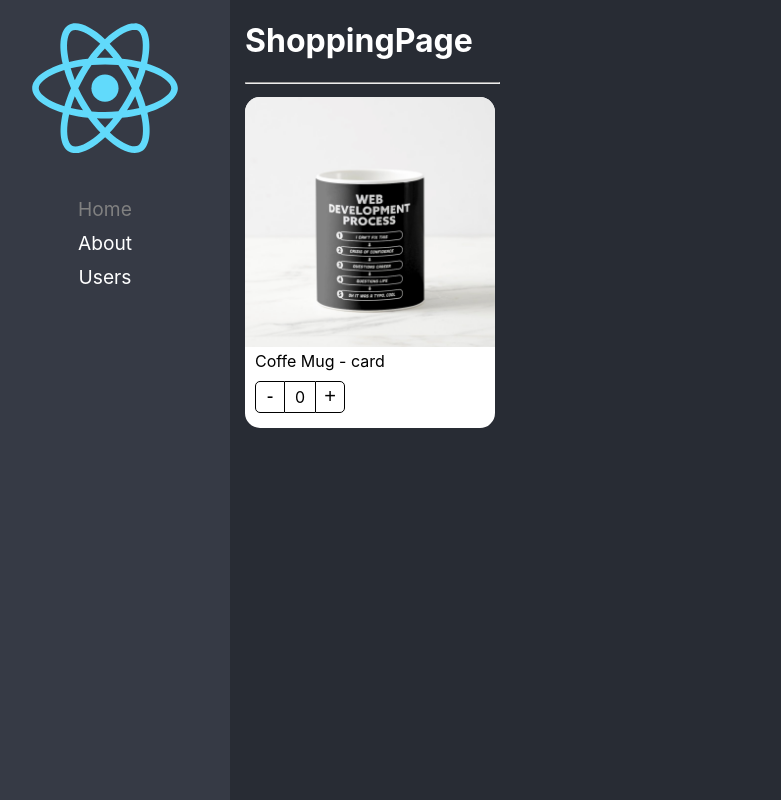
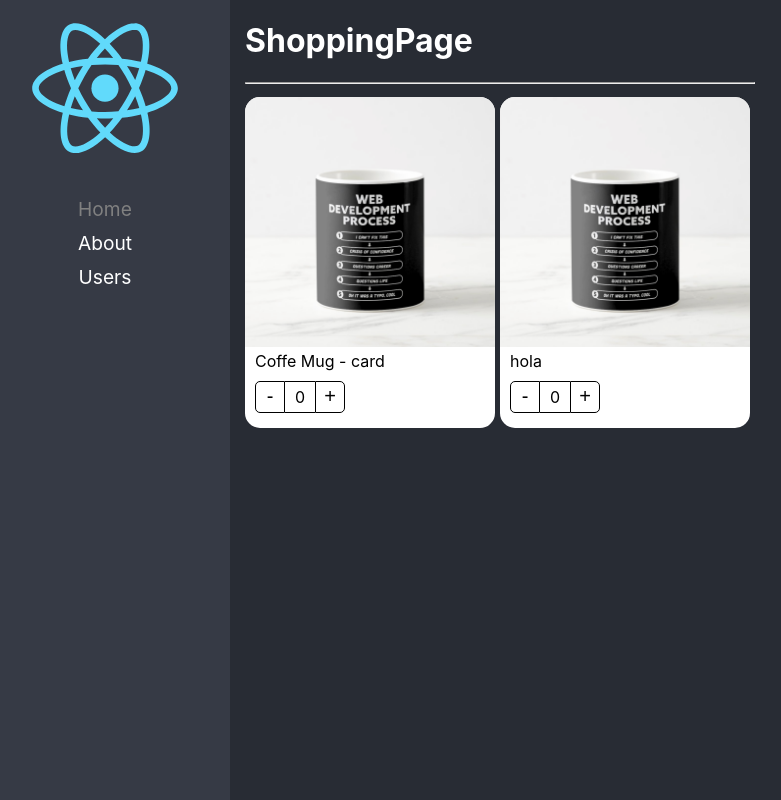
Before and after one commit to alanHurtado/03ReactPro-Patrones-componentes, a React (Create React App) app: page /home in a window 1280 px wide. Shown: the whole page, without its empty margins (20-801 px from the left). Built offline with nearby package versions, Linux system fonts and the light colour scheme.

Commit message:
compound component listo

```diff
--- a/src/01-commponent-patterns/components/ProducCard.tsx
+++ b/src/01-commponent-patterns/components/ProducCard.tsx
@@ -1,53 +1,30 @@
 import { useProduct } from "../hooks/useProduct";
 
 import styles from "../styles/styles.module.css";
-import noImage from "../assets/no-image.jpg";
-import { FC } from "react";
+import { createContext } from "react";
+import { ProductContextProps, Props } from '../interfaces/interfaces';
 
-interface Product {
-  id: string;
-  title: string;
-  img?: string;
-}
-interface ProductButtonsProps {
-  counter: number;
-  increaseBy: (value: number) => void;
-}
-export const ProductImage = ({ img = "" }) => (
-  <img
-    className={styles.productImg}
-    src={img ? img : noImage}
-    alt="Coffe Mug"
-  />
-);
 
-export const ProductTitle = ({ title }: { title: string }) => (
-  <span className={styles.productDescription}>{title} </span>
-);
 
-export const ProductBottons = ({
-  counter,
-  increaseBy,
-}: ProductButtonsProps) => {
+export const ProductContext = createContext({} as ProductContextProps);
+const { Provider } = ProductContext;
+
+export const ProducCard = ({ product, children }: Props) => {
+  const { counter, increaseBy } = useProduct();
   return (
-    <div className={styles.buttonsContainer}>
-      <button className={styles.buttonMinus} onClick={() => increaseBy(-1)}>
-        -
-      </button>
-      <div className={styles.countLabel}> {counter} </div>
-      <button className={styles.buttonAdd} onClick={() => increaseBy(1)}>
-        +
-      </button>
-    </div>
+    <Provider
+      value={{
+        counter,
+        increaseBy,
+        product,
+      }}
+    >
+      <div className={styles.productCard}>
+        {children}
+        {/* <ProductImage img={img} />
+      <ProductTitle title={title} />
+      <ProductBottons counter={counter} increaseBy={increaseBy} /> */}
+      </div>
+    </Provider>
   );
 };
-export const ProducCard: FC<Product> = ({ id, title, img }) => {
-  const { counter, increaseBy } = useProduct();
-  return (
-    <div className={styles.productCard}>
-      <ProductImage img={img} />
-      <ProductTitle title={title} />
-      <ProductBottons counter={counter} increaseBy={increaseBy} />
-    </div>
-  );
-};
--- /dev/null
+++ b/src/01-commponent-patterns/components/ProductBottons.tsx
@@ -0,0 +1,19 @@
+import { useContext } from 'react';
+import { ProductContext } from './ProducCard';
+
+import styles from "../styles/styles.module.css";
+
+export const ProductBottons = () => {
+    const { increaseBy, counter } = useContext(ProductContext);
+    return (
+      <div className={styles.buttonsContainer}>
+        <button className={styles.buttonMinus} onClick={() => increaseBy(-1)}>
+          -
+        </button>
+        <div className={styles.countLabel}> {counter} </div>
+        <button className={styles.buttonAdd} onClick={() => increaseBy(1)}>
+          +
+        </button>
+      </div>
+    );
+  };
--- /dev/null
+++ b/src/01-commponent-patterns/components/ProductImage.tsx
@@ -0,0 +1,25 @@
+import { useContext } from 'react';
+import { ProductContext } from './ProducCard';
+
+import styles from "../styles/styles.module.css";
+import noImage from "../assets/no-image.jpg";
+
+
+export const ProductImage = ({ img = "" }) => {
+    const { product } = useContext(ProductContext);
+    let imgToShow: string;
+    if (img) {
+      imgToShow = img;
+    } else if (product.img) {
+      imgToShow = product.img;
+    } else {
+      imgToShow = noImage;
+    }
+    return (
+      <img
+        className={styles.productImg}
+        src={imgToShow}
+        alt="Coffe Mug"
+      />
+    );
+  };
--- /dev/null
+++ b/src/01-commponent-patterns/components/ProductTitle.tsx
@@ -0,0 +1,8 @@
+import { useContext } from 'react';
+import { ProductContext } from './ProducCard';
+import styles from "../styles/styles.module.css";
+
+export const ProductTitle = ({ title }: { title?: string }) => {
+    const {product} = useContext(ProductContext);
+    return <span className={styles.productDescription}>{title?title:product.title} </span>;
+};
--- /dev/null
+++ b/src/01-commponent-patterns/components/index.ts
@@ -0,0 +1,18 @@
+import { ProducCard as ProducCardHOC} from './ProducCard';
+import { ProductTitle } from './ProductTitle';
+import { ProductImage } from './ProductImage';
+import { ProductBottons } from './ProductBottons';
+import { ProducCardHOCProps } from '../interfaces/interfaces';
+// export { ProducCard } from './ProducCard';
+export { ProductBottons } from './ProductBottons';
+export { ProductImage } from './ProductImage';
+export { ProductTitle } from './ProductTitle';
+
+
+export const ProducCard: ProducCardHOCProps = Object.assign(ProducCardHOC,{
+    Title: ProductTitle,
+    Image: ProductImage,
+    Bottons: ProductBottons,
+})
+
+// export default ProducCard;
--- /dev/null
+++ b/src/01-commponent-patterns/interfaces/interfaces.ts
@@ -0,0 +1,24 @@
+import { ReactNode } from "react";
+export type Props = {
+  children: ReactNode;
+  product: Product;
+};
+
+export interface Product {
+  id: string;
+  title: string;
+  img?: string;
+}
+
+export interface ProductContextProps {
+  counter: number;
+  increaseBy: (value: number) => void;
+  product: Product;
+}
+
+export interface ProducCardHOCProps {
+  ({ product, children }: Props): JSX.Element;
+  Title: ({ title }: { title?: string }) => JSX.Element;
+  Image: ({ img }: { img?: string }) => JSX.Element;
+  Bottons: () => JSX.Element;
+}
--- a/src/01-commponent-patterns/pages/ShoppingPage.tsx
+++ b/src/01-commponent-patterns/pages/ShoppingPage.tsx
@@ -1,8 +1,13 @@
-import { ProducCard } from "../components/ProducCard";
+import {
+  ProducCard,
+  ProductBottons,
+  ProductImage,
+  ProductTitle,
+} from "../components";
 const product = {
   id: "1",
   title: "Coffe Mug - card",
-  img: './coffee-mug.png'
+  img: "./coffee-mug.png",
 };
 export const ShoppingPage = () => {
   return (
@@ -16,7 +21,17 @@ export const ShoppingPage = () => {
           flexWrap: "wrap",
         }}
       >
-        <ProducCard {...product} />
+        <ProducCard product={product}>
+          <ProductImage />
+          <ProductTitle  />
+          <ProductBottons />
+        </ProducCard>
+
+        <ProducCard product={product}>
+          <ProducCard.Image img={product.img}/>
+          <ProducCard.Title title="hola" />
+          <ProducCard.Bottons />
+        </ProducCard>
       </div>
     </div>
   );
```
